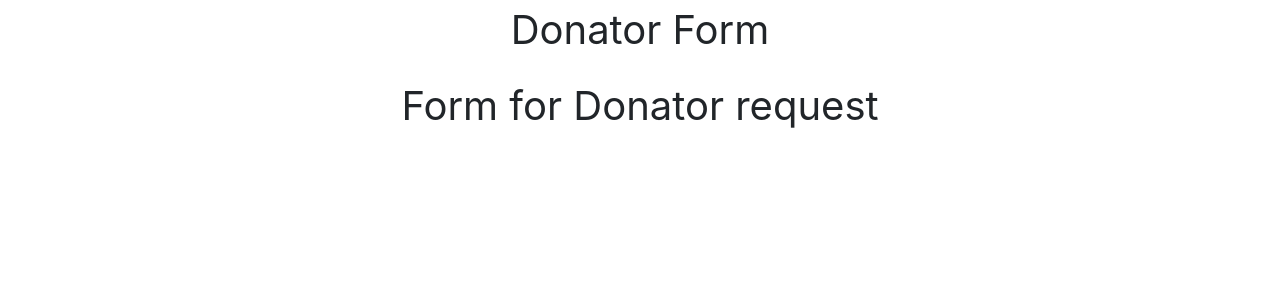
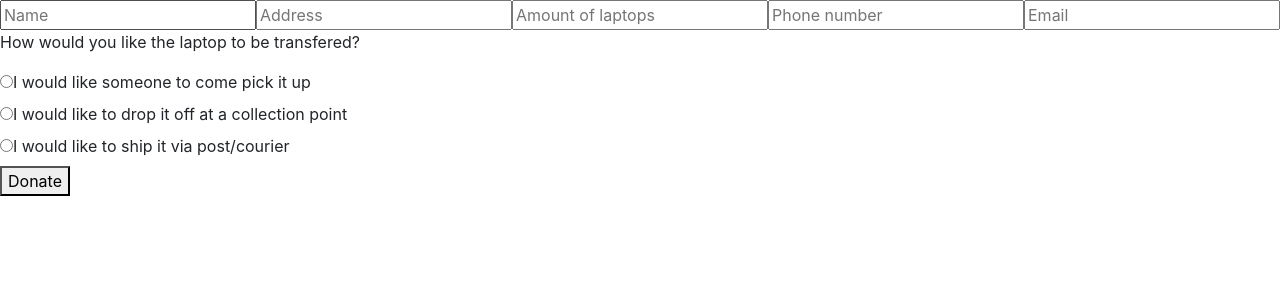
Before and after one commit to Sslim123/tech-roots-project, a React (Create React App) app in the folder client/: page /create-donator-requests in a window 1280 px wide. Shown: the top 300 px of the page. Built offline with nearby package versions, Linux system fonts and the light colour scheme.

Commit message:
created donator form that posts to the server

```diff
--- a/client/src/pages/Home/Forms/DonatorFormReqest/DonatorForm.js
+++ b/client/src/pages/Home/Forms/DonatorFormReqest/DonatorForm.js
@@ -1,13 +1,93 @@
 import React from "react";
+import { useState } from "react";
 import "./DonatorForm.css";
 
 function DonatorForm() {
+	const [name, setName] = useState("");
+	const [address, setAddress] = useState("");
+	const [numberOfLaptops, setNumberOfLaptops] = useState("");
+	const [phoneNumber, setPhoneNumber] = useState("");
+	const [email, setEmail] = useState("");
+	const [deliveryOption, setDeliveryOption] = useState("");
+
+
+	function handleClick(e) {
+		if (e.target.name === "name") {
+			setName(e.target.value);
+		} else if (e.target.name === "address") {
+			setAddress(e.target.value);
+		} else if (e.target.name === "email") {
+			setEmail(e.target.value);
+		} else if (e.target.name === "phoneNumber") {
+			setPhoneNumber(e.target.value);
+		} else if (e.target.name === "numberOfLaptops") {
+			setNumberOfLaptops(e.target.value);
+		}else if (e.target.name === "deliveryOption") {
+			setDeliveryOption(e.target.value);
+		} else {
+			return null;
+		}
+	}
+
+	function submitForm(e) {
+		e.preventDefault();
+		setName("");
+		setEmail("");
+		setAddress("");
+		setPhoneNumber("");
+		setNumberOfLaptops("");
+		setDeliveryOption("");
+
+
+		fetch("/api/laptop_donation", {
+			method: "POST",
+			body: JSON.stringify({
+				name: name,
+				email: email,
+				address: address,
+				phoneNumber: phoneNumber,
+				numberOfLaptops: numberOfLaptops,
+				deliveryOption: deliveryOption,
+			}),
+			headers: { "content-type": "application/json" },
+		});
+	}
 	return (
 		<>
-			<div className="DonatorForm-card">
-				<p>Donator Form</p>
-				<p> Form for Donator request </p>
-			</div>
+			<form className="donator_form" onSubmit={submitForm}>
+				<div>
+					{/* add required */}
+					<input  placeholder="Name" value = {name} name= "name" className="input_field" onChange={handleClick} />
+					<input  placeholder="Address" value = {address} name= "address" className="input_field" onChange={handleClick} />
+					<input  type = "number" placeholder="Amount of laptops" value = {numberOfLaptops} name= "numberOfLaptops" className="input_field" onChange={handleClick} />
+					<input  placeholder="Phone number" value = {phoneNumber} name= "phoneNumber" className="input_field" onChange={handleClick} />
+					<input placeholder="Email"value = {email} name= "email" className="input_field" onChange={handleClick} />
+
+				</div>
+
+				<p>How would you like the laptop to be transfered?</p>
+
+				<div>
+					<div>
+						<input type="radio" name="deliveryOption" value = "pickup" onChange={handleClick}/>
+						<label>I would like someone to come pick it up</label>
+					</div>
+					<div>
+						<input type="radio" name="deliveryOption" value = "dropOff" onChange={handleClick}/>
+						<label>I would like to drop it off at a collection point</label>
+					</div>
+
+					<div>
+						<input type="radio" name="deliveryOption" value="ship" onChange={handleClick}/>
+						<label>I would like to ship it via post/courier</label>
+
+					</div>
+
+
+				</div>
+
+				<button>Donate</button>
+				</form>
 		</>
 	);
 }
```
